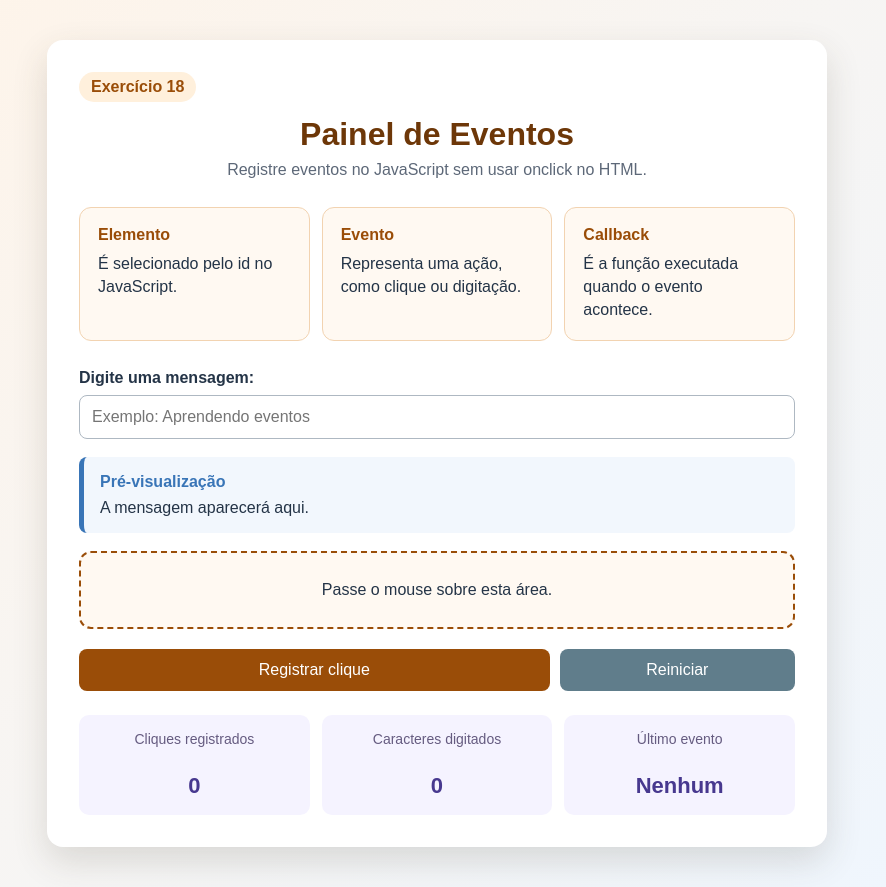
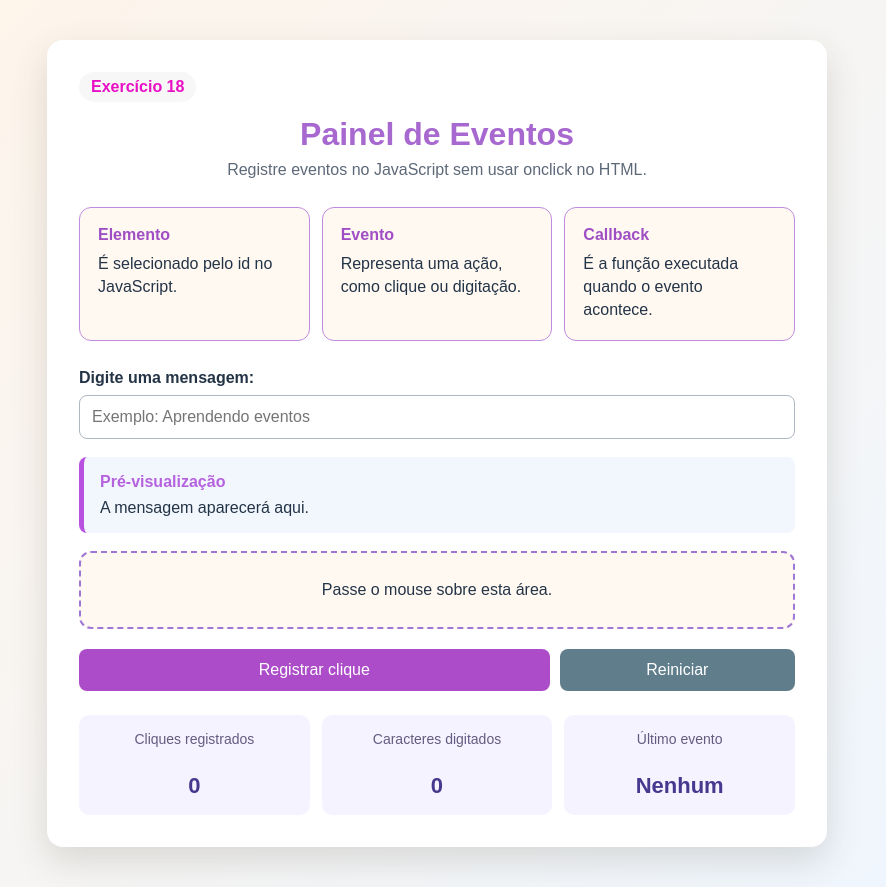
Before and after one commit to andriellynsantos-png/atividade-pratica, a plain HTML site: page exercício-18/index.html in a window 1280 px wide. Shown: the whole page, without its empty margins (203-1089 px from the left). Drawn offline with Linux system fonts and the light colour scheme.

Commit message:
Update color scheme in style.css

```diff
--- a/exercício-18/style.css
+++ b/exercício-18/style.css
@@ -24,15 +24,15 @@ body {
 .etiqueta {
     display: inline-block;
     padding: 6px 12px;
-    color: #9a4d08;
-    background-color: #fff0dc;
+    color: #e810c4;
+    background-color: #f7f7f8;
     border-radius: 999px;
     font-weight: bold;
 }
 
 h1 {
     margin: 14px 0 8px;
-    color: #6d3708;
+    color: #a768cf;
     text-align: center;
 }
 
@@ -51,13 +51,13 @@ h1 {
 
 .conceitos article {
     padding: 18px;
-    border: 1px solid #f2d3b1;
+    border: 1px solid #c08be0;
     border-radius: 12px;
     background-color: #fff9f2;
 }
 
 .conceitos span {
-    color: #9a4d08;
+    color: #a04ec3;
     font-weight: bold;
 }
 
@@ -81,20 +81,20 @@ input {
 }
 
 input:focus {
-    border-color: #9a4d08;
+    border-color: #ac4bdd;
     outline: 3px solid rgba(154, 77, 8, 0.15);
 }
 
 .visualizacao {
     margin-top: 18px;
     padding: 16px;
-    border-left: 5px solid #3975b7;
+    border-left: 5px solid #b851e0;
     border-radius: 8px;
     background-color: #f2f7fd;
 }
 
 .visualizacao span {
-    color: #3975b7;
+    color: #b562de;
     font-weight: bold;
 }
 
@@ -105,7 +105,7 @@ input:focus {
 .area-interacao {
     margin-top: 18px;
     padding: 28px;
-    border: 2px dashed #9a4d08;
+    border: 2px dashed #a077d5;
     border-radius: 12px;
     background-color: #fff9f2;
     text-align: center;
@@ -124,13 +124,13 @@ button {
     border: none;
     border-radius: 8px;
     color: white;
-    background-color: #9a4d08;
+    background-color: #ad4cc8;
     font-size: 16px;
     cursor: pointer;
 }
 
 button:hover {
-    background-color: #783a04;
+    background-color: #f512de;
 }
 
 button.secundario {
```
